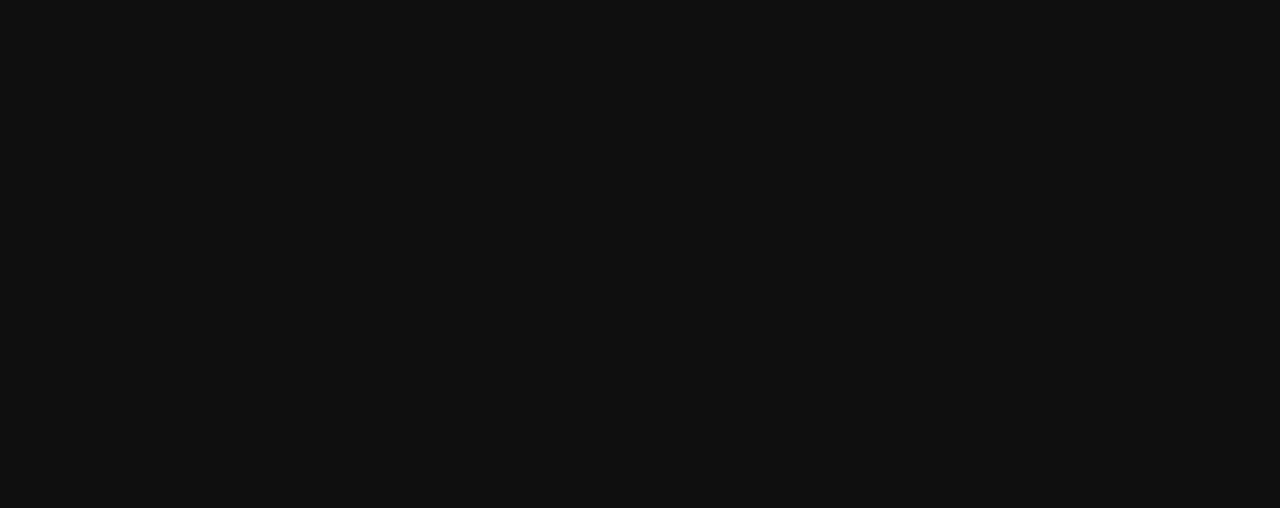
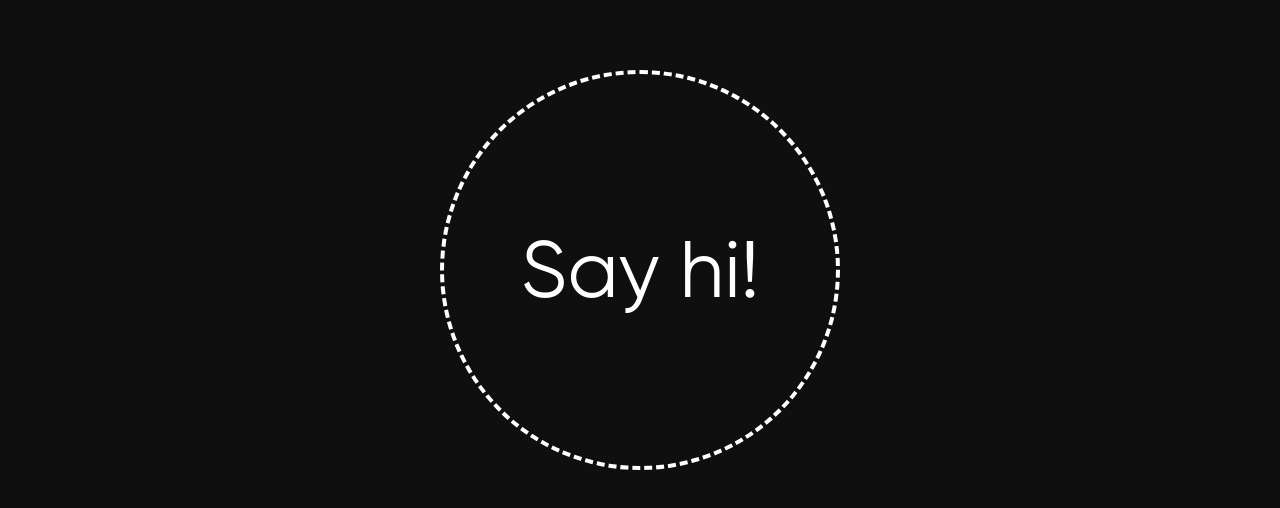
Before and after one commit to JiggaLa/portfolio-jay, a Nuxt app: page / in a window 1280 px wide. Shown: the part 8973-9481 px from the top of the page. Before the commit the page ends 9055 px from the top, so only its background shows below. Built offline with nearby package versions, Linux system fonts and the light colour scheme.

Commit message:
feat: add footer

```diff
--- a/app.vue
+++ b/app.vue
@@ -1083,6 +1083,15 @@ const exps = ref([
         </div>
       </div>
     </section>
+
+    <footer class="flex flex-col items-center justify-center mt-52">
+      <a
+        href="mailto:la.japh@gmail.com?subject=Hi Japh 👋"
+        class="flex flex-col items-center justify-center w-[400px] h-[400px] rounded-[50%] border-dashed border-4 border-white md:w-[56vw] md:h-[56vw] cursor-pointer"
+      >
+        <span class="text-[5rem] md:text-[12vw]">Say hi!</span>
+      </a>
+    </footer>
   </main>
 </template>
 
```
